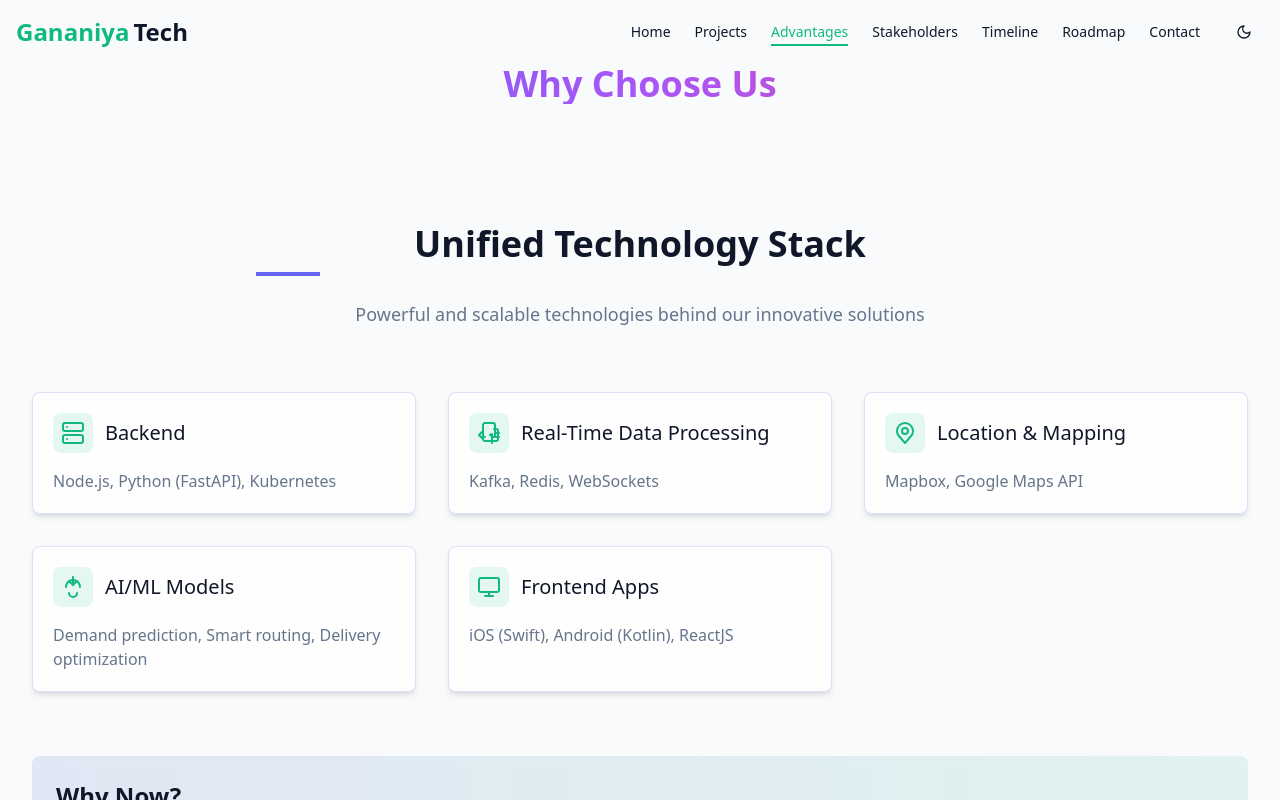
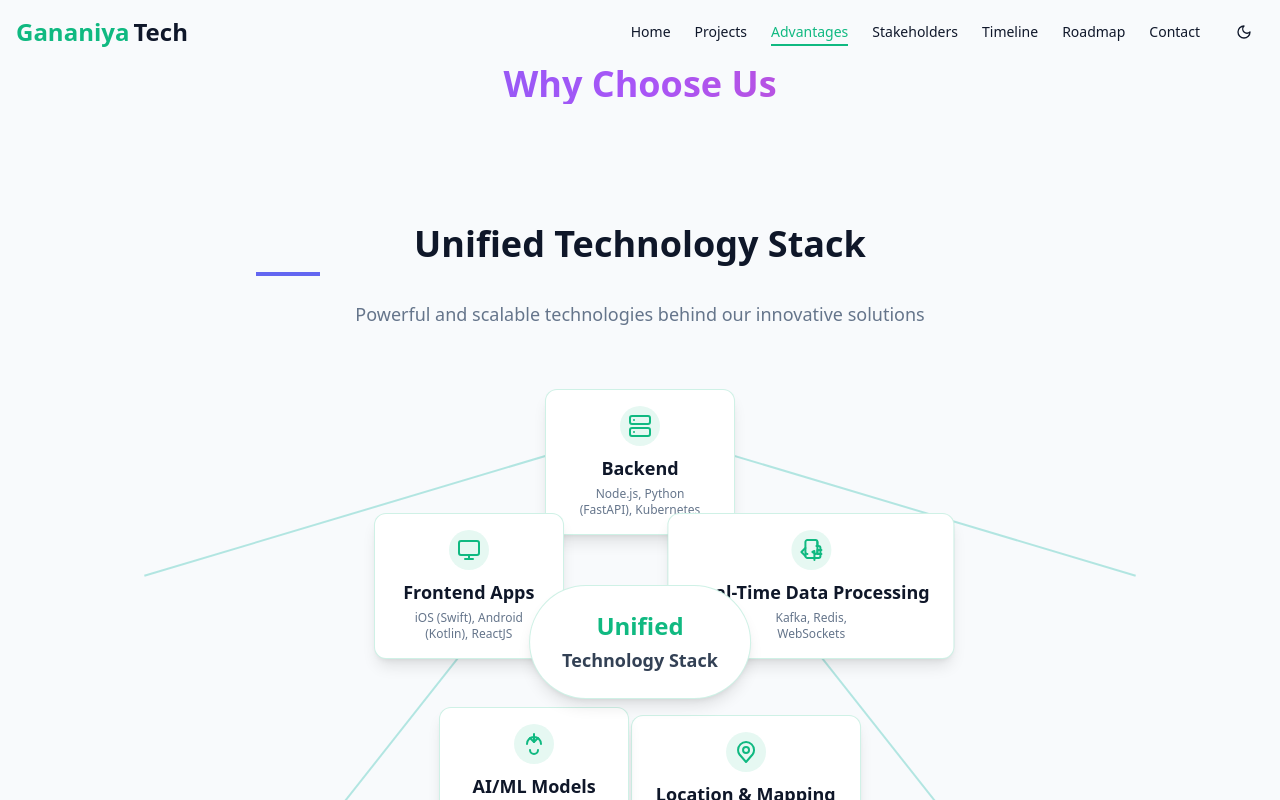
Before and after one commit to Tejaswini1112/gananiya-tech, a React (Vite) app: page /advantages in a window 1280 px wide. Shown: the top 800 px of the page. Built offline with nearby package versions, Linux system fonts and the light colour scheme.

Commit message:
Redesign tech stack as circular layout and update dark backgrounds

```diff
--- a/src/components/AdvantagesSection.tsx
+++ b/src/components/AdvantagesSection.tsx
@@ -1,4 +1,3 @@
-
 import React, { useEffect, useRef } from 'react';
 
 const AdvantagesSection: React.FC = () => {
@@ -107,23 +106,55 @@ const AdvantagesSection: React.FC = () => {
           </p>
         </div>
 
-        <div className="grid md:grid-cols-2 lg:grid-cols-3 gap-8">
-          {techStack.map((tech, index) => (
-            <div
-              key={tech.layer}
-              ref={(el) => (elementsRef.current[index + 1] = el)}
-              className="tech-card animate-on-scroll"
-              style={{ transitionDelay: `${0.2 * (index + 1)}s` }}
-            >
-              <div className="flex items-center mb-4">
-                <div className="mr-3 p-2 bg-gananiya-teal/10 rounded-lg">
+        <div className="relative flex items-center justify-center h-[420px] md:h-[500px] w-full mb-16">
+          <div className="absolute left-1/2 top-1/2 -translate-x-1/2 -translate-y-1/2 z-10 bg-white dark:bg-slate-900 shadow-lg rounded-full px-8 py-6 flex flex-col items-center border border-gananiya-teal/20">
+            <span className="text-2xl font-bold text-gananiya-teal mb-1">Unified</span>
+            <span className="text-lg font-semibold text-slate-700 dark:text-slate-200">Technology Stack</span>
+          </div>
+          {techStack.map((tech, i) => {
+            const angle = (i / techStack.length) * 2 * Math.PI;
+            const radius = 180;
+            const x = Math.cos(angle - Math.PI/2) * radius;
+            const y = Math.sin(angle - Math.PI/2) * radius;
+            return (
+              <div
+                key={tech.layer}
+                style={{
+                  position: 'absolute',
+                  left: `calc(50% + ${x}px)` ,
+                  top: `calc(50% + ${y}px)` ,
+                  transform: 'translate(-50%, -50%)',
+                  zIndex: 5,
+                  transition: 'box-shadow 0.2s',
+                }}
+                className="group bg-white dark:bg-slate-900 border border-gananiya-teal/20 shadow-lg rounded-xl px-6 py-4 flex flex-col items-center hover:scale-105 hover:shadow-2xl transition-all duration-200 cursor-pointer"
+              >
+                <div className="mb-2 p-2 bg-gananiya-teal/10 rounded-full">
                   {tech.icon}
                 </div>
-                <h3 className="text-xl font-medium">{tech.layer}</h3>
+                <h3 className="text-lg font-semibold mb-1 text-center">{tech.layer}</h3>
+                <p className="text-xs text-muted-foreground text-center max-w-[140px]">{tech.tools}</p>
               </div>
-              <p className="text-muted-foreground">{tech.tools}</p>
-            </div>
-          ))}
+            );
+          })}
+          <svg className="absolute left-0 top-0 w-full h-full pointer-events-none" width="100%" height="100%">
+            {techStack.map((_, i) => {
+              const angle1 = (i / techStack.length) * 2 * Math.PI;
+              const angle2 = ((i + 1) % techStack.length) * 2 * Math.PI;
+              const r = 180;
+              const x1 = 0.5 + Math.cos(angle1 - Math.PI/2) * r / 420;
+              const y1 = 0.5 + Math.sin(angle1 - Math.PI/2) * r / 420;
+              const x2 = 0.5 + Math.cos(angle2 - Math.PI/2) * r / 420;
+              const y2 = 0.5 + Math.sin(angle2 - Math.PI/2) * r / 420;
+              return (
+                <line
+                  key={i}
+                  x1={`${x1 * 100}%`} y1={`${y1 * 100}%`} x2={`${x2 * 100}%`} y2={`${y2 * 100}%`}
+                  stroke="#14b8a6" strokeWidth="2" opacity="0.3"
+                />
+              );
+            })}
+          </svg>
         </div>
 
         <div
--- a/src/components/ProjectsSection.tsx
+++ b/src/components/ProjectsSection.tsx
@@ -1,4 +1,3 @@
-
 import React, { useEffect, useRef } from 'react';
 import { Card, CardContent, CardDescription, CardFooter, CardHeader, CardTitle } from "@/components/ui/card";
 
@@ -29,7 +28,7 @@ const ProjectsSection: React.FC = () => {
   }, []);
 
   return (
-    <section id="projects" className="py-20 relative bg-gray-50 dark:bg-gananiya-blue">
+    <section id="projects" className="py-20 relative bg-gray-50 dark:bg-slate-800">
       <div className="container mx-auto px-4">
         <div
           ref={(el) => (elementsRef.current[0] = el)}
--- a/src/components/StakeholderSection.tsx
+++ b/src/components/StakeholderSection.tsx
@@ -1,4 +1,3 @@
-
 import React, { useEffect, useRef } from 'react';
 
 const StakeholderSection: React.FC = () => {
@@ -75,7 +74,7 @@ const StakeholderSection: React.FC = () => {
   ];
 
   return (
-    <section id="value" className="py-20 relative bg-gray-50 dark:bg-gananiya-blue">
+    <section id="value" className="py-20 relative bg-gray-50 dark:bg-slate-800">
       <div className="absolute bottom-0 left-0 w-1/4 h-1/4 bg-gradient-radial from-gananiya-teal/10 to-transparent rounded-full blur-3xl -z-10"></div>
 
       <div className="container mx-auto px-4">
```
